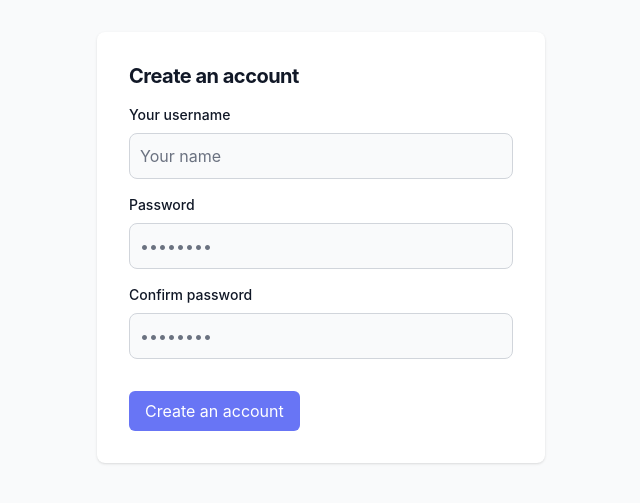
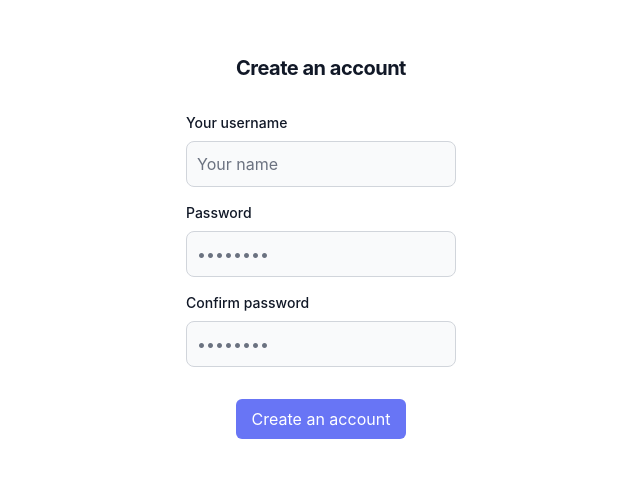
Before and after one commit to jzizka8/BookMarket, a React (Vite) app in the folder frontend/: page /register in a window 1280 px wide. Shown: the part 153-656 px from the top of the page, without its empty margins (319-959 px from the left). Built offline with nearby package versions, Linux system fonts and the light colour scheme.

Commit message:
feat: edit register component to the center

```diff
--- a/frontend/src/pages/Register.tsx
+++ b/frontend/src/pages/Register.tsx
@@ -20,11 +20,8 @@ const Register = () => {
   };
   return (
     <>
-      <section className="bg-gray-50 dark:bg-gray-900">
-        <div className="flex flex-col items-center justify-center px-6 py-8 mx-auto md:h-screen lg:py-0">
-          <div className="w-full bg-white rounded-lg shadow dark:border md:mt-0 sm:max-w-md xl:p-0 dark:bg-gray-800 dark:border-gray-700">
-            <div className="p-6 space-y-4 md:space-y-6 sm:p-8">
-              <h1 className="text-xl font-bold leading-tight tracking-tight text-gray-900 md:text-2xl dark:text-white">
+      <div className="flex flex-col justify-center items-center space-y-8 h-screen">
+        <h1 className="text-xl text-center font-bold leading-tight tracking-tight text-gray-900 md:text-2xl dark:text-white break-words">
           Create an account
         </h1>
         <form
@@ -117,18 +114,16 @@ const Register = () => {
             {/*  </label>*/}
             {/*</div>*/}
           </div>
-
+          <div className="flex justify-center">
             <button
               type="submit"
               className="bg-indigo-500 text-white px-4 py-2 rounded-md hover:bg-indigo-600 focus:outline-none focus:ring-2 focus:ring-indigo-500"
             >
               Create an account
             </button>
+          </div>
         </form>
       </div>
-          </div>
-        </div>
-      </section>
     </>
   );
 };
```
Lines whose indentation alone changed are shown as unchanged.
